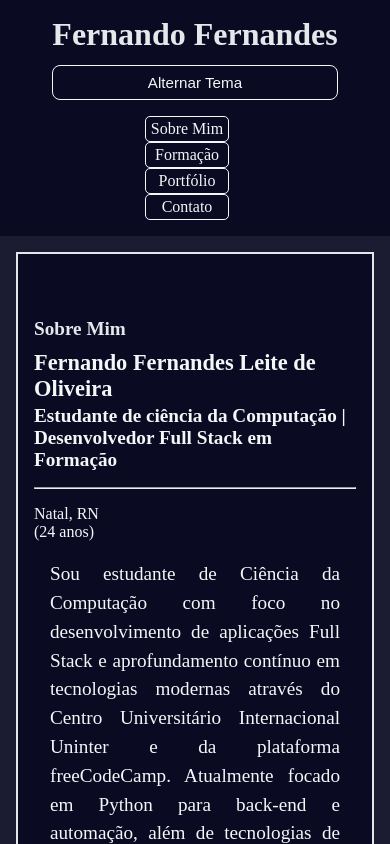
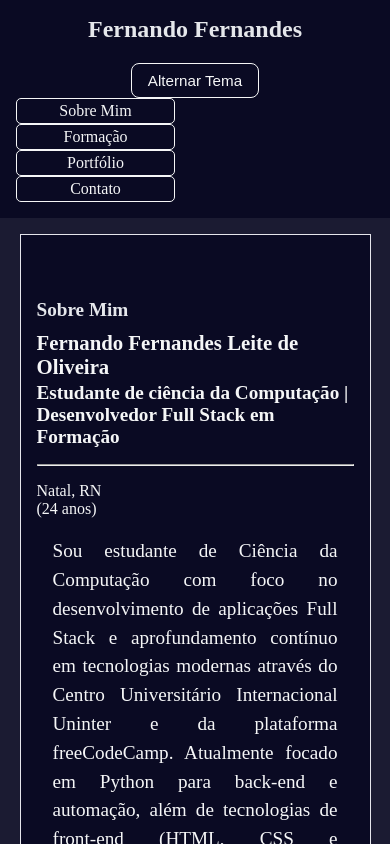
Before and after one commit to FernandoFStack/Fernando-Fernandes-Leite, a plain HTML site: page index.html in a window 390 px wide. Shown: the top 844 px of the page. Drawn offline with Linux system fonts and the light colour scheme.

Commit message:
Reajuste para responsividade mobile

```diff
--- a/styles.css
+++ b/styles.css
@@ -302,41 +302,68 @@
     color: rgb(229, 231, 235);
 }
 
-/* --- RESPONSIVIDADE (MOBILE FIRST) --- */
+/* --- Responsividade para celular e tablet --- */
 
+/* Ajuste para Tablet (Telas médias) */
 @media (max-width: 1024px) {
-    /* No tablet e celular, removemos as margens de 20rem para o conteúdo respirar */
     main {
-        margin: 1rem 1rem;
-        padding: 1rem;
+        margin: 2rem 5rem; /* Reduz a margem lateral de 20 para 5rem */
+        width: auto;
     }
 }
 
+/* Ajuste para Celular (Telas pequenas) */
 @media (max-width: 768px) {
-    /* Ajustes específicos para celular */
+    /* 1. Resetar o Main: Expande o quadro para ocupar a tela do celular */
+    main {
+        margin: 1rem 5% !important;
+        width: 90% !important;
+        padding: 1rem;
+        border-width: 1px;
+    }
+
+    /* 2. Ajustar o Header: Organiza o nome e os botões */
     header {
         flex-direction: column;
+        padding: 1rem;
+        height: auto;
+    }
+
+    header h1 {
+        font-size: 1.5rem;
+        margin-bottom: 0.5rem;
+    }
+
+    header nav {
+        display: grid;
+        grid-template-columns: 1fr 1fr;
+        gap: 0.5rem;
+        width: 100%;
+    }
+
+    .header-top {
+        width: 100%;
+        align-items: center;
         text-align: center;
-        gap: 1rem;
+    }
+
+    /* 3. Ajustar o conteúdo interno */
+    .nome {
+        font-size: 1.3rem;
+        word-wrap: break-word;
+    }
+
+    section {
+        min-height: auto; /* Evita que seções vazias fiquem gigantes no celular */
+        padding: 2rem 0;
     }
 
     .separa {
-        flex-direction: column; /* Datas ficam abaixo do nome da empresa no celular */
-        gap: 0.5rem;
+        flex-direction: column; /* Data fica embaixo do cargo */
+        align-items: flex-start;
     }
 
-    .nome {
-        font-size: 1.4rem; /* Diminui um pouco o título para não quebrar linha feio */
-    }
-
-    section {
-        /* No celular, o 100vh pode ser perigoso se o texto for longo.
-           O min-height garante que caiba tudo se o texto crescer. */
-        min-height: 100vh;
-        height: auto;
-    }
-
-    .titulos {
-        scroll-margin-top: 15rem; /* Ajuste para o header que fica maior no celular */
+    .navbtn {
+        width: 100%; /* O botão ocupa todo o espaço da coluna da grade */
     }
 }
```
